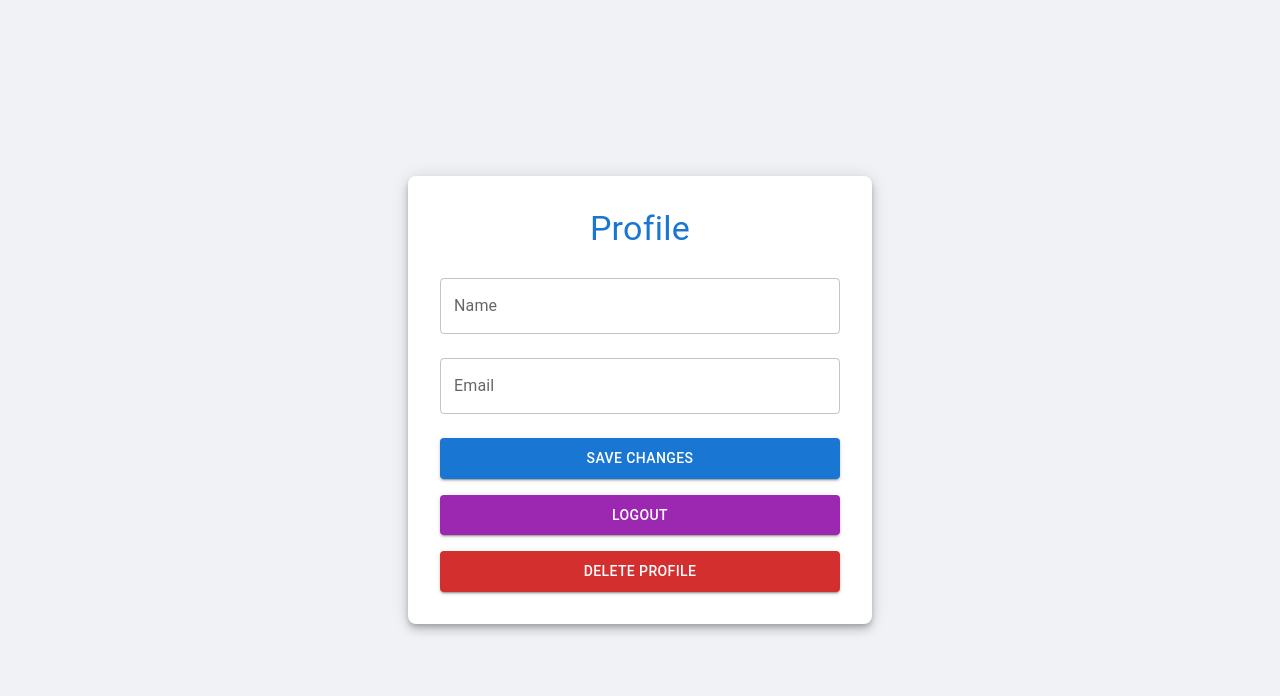
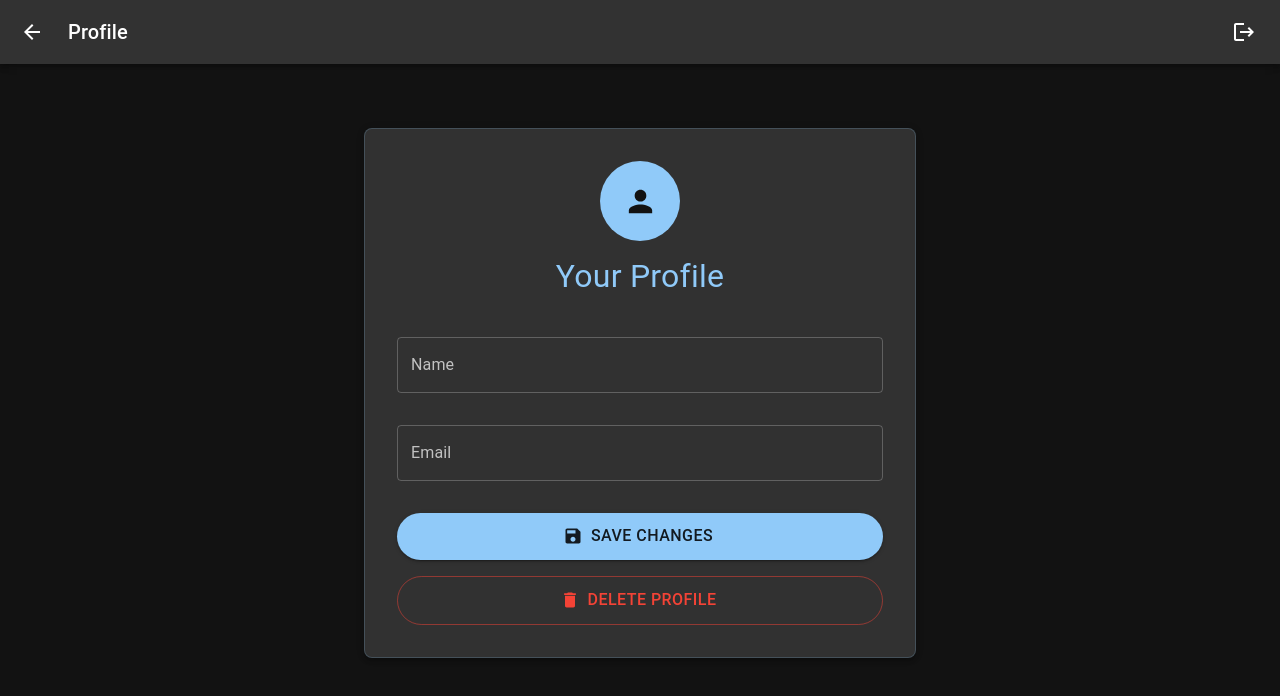
Before and after one commit to mmc03-ucb/HangSmart, a React (Create React App) app: page /profile in a window 1280 px wide. Shown: the top 696 px of the page. Built offline with nearby package versions, Linux system fonts and the light colour scheme; no server answers; the database is empty; sample sign-in values are in the browser's storage.

Commit message:
Profile page dark theme

```diff
--- a/src/components/Profile.js
+++ b/src/components/Profile.js
@@ -1,8 +1,112 @@
 import React, { useState, useEffect } from 'react';
-import { Typography, Box, Button, TextField, Paper, Dialog, DialogTitle, DialogContent, DialogActions, CircularProgress, Snackbar, Alert } from '@mui/material';
+import {
+  Typography,
+  Box,
+  Button,
+  TextField,
+  Paper,
+  Dialog,
+  DialogTitle,
+  DialogContent,
+  DialogActions,
+  CircularProgress,
+  Snackbar,
+  Alert,
+  AppBar,
+  Toolbar,
+  Container,
+  IconButton,
+  Avatar,
+  CssBaseline,
+  createTheme,
+  ThemeProvider,
+  useMediaQuery,
+  useTheme
+} from '@mui/material';
+import {
+  Save as SaveIcon,
+  Logout as LogoutIcon,
+  Delete as DeleteIcon,
+  ArrowBack as ArrowBackIcon,
+  Person as PersonIcon
+} from '@mui/icons-material';
 import { auth, db } from '../firebase/config';
 import { signOut, deleteUser, onAuthStateChanged } from 'firebase/auth';
 import { doc, getDoc, updateDoc, deleteDoc } from 'firebase/firestore';
+
+// Create a responsive dark theme
+const darkTheme = createTheme({
+  palette: {
+    mode: 'dark',
+    primary: {
+      main: '#90caf9',
+    },
+    secondary: {
+      main: '#f48fb1',
+    },
+    background: {
+      default: '#121212',
+      paper: '#1e1e1e',
+    },
+  },
+  typography: {
+    h4: {
+      fontSize: '2rem',
+      '@media (max-width:600px)': {
+        fontSize: '1.5rem',
+      },
+    },
+    h5: {
+      fontSize: '1.5rem',
+      '@media (max-width:600px)': {
+        fontSize: '1.25rem',
+      },
+    },
+    h6: {
+      fontSize: '1.25rem',
+      '@media (max-width:600px)': {
+        fontSize: '1rem',
+      },
+    },
+    body1: {
+      '@media (max-width:600px)': {
+        fontSize: '0.875rem',
+      },
+    },
+  },
+  components: {
+    MuiButton: {
+      styleOverrides: {
+        root: {
+          '@media (max-width:600px)': {
+            padding: '8px 16px',
+            fontSize: '0.875rem',
+          },
+        },
+      },
+    },
+    MuiContainer: {
+      styleOverrides: {
+        root: {
+          '@media (max-width:600px)': {
+            padding: '0 16px',
+          },
+        },
+      },
+    },
+    MuiDialog: {
+      styleOverrides: {
+        paper: {
+          '@media (max-width:600px)': {
+            margin: '16px',
+            width: 'calc(100% - 32px)',
+            maxHeight: 'calc(100% - 32px)',
+          },
+        },
+      },
+    },
+  },
+});
 
 function Profile() {
   const [name, setName] = useState('');
@@ -12,6 +116,8 @@ function Profile() {
   const [snackbarOpen, setSnackbarOpen] = useState(false);
   const [snackbarMessage, setSnackbarMessage] = useState('');
   const [snackbarSeverity, setSnackbarSeverity] = useState('success');
+  const theme = useTheme();
+  const isMobile = useMediaQuery(theme.breakpoints.down('sm'));
 
   useEffect(() => {
     const fetchUserData = async (user) => {
@@ -99,35 +205,169 @@ function Profile() {
 
   if (loading) {
     return (
-      <Box display="flex" justifyContent="center" alignItems="center" height="100vh">
-        <CircularProgress />
-        <Typography variant="h6" marginLeft={2}>Loading Profile...</Typography>
-      </Box>
+      <ThemeProvider theme={darkTheme}>
+        <CssBaseline />
+        <Box display="flex" justifyContent="center" alignItems="center" height="100vh">
+          <CircularProgress />
+          <Typography variant="h6" marginLeft={2}>Loading Profile...</Typography>
+        </Box>
+      </ThemeProvider>
     );
   }
 
   return (
-    <Box display="flex" justifyContent="center" alignItems="center" height="100vh" bgcolor="#f0f2f5">
-      <Paper elevation={6} sx={{ padding: 4, width: 400, textAlign: 'center', borderRadius: 2 }}>
-        <Typography variant="h4" color="primary" gutterBottom>Profile</Typography>
-        <TextField fullWidth margin="normal" label="Name" value={name} onChange={(e) => setName(e.target.value)} />
-        <TextField fullWidth margin="normal" label="Email" value={email} onChange={(e) => setEmail(e.target.value)} />
-        <Button fullWidth variant="contained" color="primary" onClick={handleSave} sx={{ marginTop: 2, padding: 1 }}>Save Changes</Button>
-        <Button fullWidth variant="contained" color="secondary" onClick={handleLogout} sx={{ marginTop: 2, padding: 1 }}>Logout</Button>
-        <Button fullWidth variant="contained" color="error" onClick={handleOpenDialog} sx={{ marginTop: 2, padding: 1 }}>Delete Profile</Button>
-        <Dialog open={open} onClose={handleCloseDialog}>
-          <DialogTitle>Confirm Profile Deletion</DialogTitle>
-          <DialogContent><Typography color="error">Are you sure you want to delete your profile? This action cannot be undone.</Typography></DialogContent>
-          <DialogActions>
+    <ThemeProvider theme={darkTheme}>
+      <CssBaseline />
+      <Box sx={{ flexGrow: 1, minHeight: '100vh', pb: 4 }}>
+        <AppBar position="static">
+          <Toolbar sx={{ px: { xs: 1, sm: 2, md: 3 } }}>
+            <IconButton
+              color="inherit"
+              edge="start"
+              onClick={() => window.location.href = '/landing'}
+              sx={{ mr: 2 }}
+              aria-label="Back to landing"
+            >
+              <ArrowBackIcon />
+            </IconButton>
+            <Typography variant="h6" component="div" sx={{ flexGrow: 1, fontSize: { xs: '1.1rem', sm: '1.25rem' } }}>
+              Profile
+            </Typography>
+            <IconButton
+              color="inherit"
+              onClick={handleLogout}
+              size={isMobile ? "medium" : "large"}
+              edge="end"
+              aria-label="Logout"
+            >
+              <LogoutIcon />
+            </IconButton>
+          </Toolbar>
+        </AppBar>
+
+        <Container maxWidth="sm" sx={{ mt: { xs: 4, sm: 6, md: 8 }, mb: { xs: 2, sm: 3, md: 4 } }}>
+          <Paper
+            elevation={3}
+            sx={{
+              p: { xs: 2, sm: 3, md: 4 },
+              borderRadius: 2,
+              display: 'flex',
+              flexDirection: 'column',
+              alignItems: 'center',
+              border: '1px solid rgba(144, 202, 249, 0.2)'
+            }}
+          >
+            <Avatar
+              sx={{
+                width: { xs: 60, sm: 80 },
+                height: { xs: 60, sm: 80 },
+                bgcolor: 'primary.main',
+                mb: 2
+              }}
+            >
+              <PersonIcon fontSize="large" />
+            </Avatar>
+
+            <Typography
+              variant="h4"
+              align="center"
+              color="primary"
+              gutterBottom
+              sx={{ mb: { xs: 2, sm: 3 } }}
+            >
+              Your Profile
+            </Typography>
+
+            <TextField
+              fullWidth
+              margin="normal"
+              label="Name"
+              value={name}
+              onChange={(e) => setName(e.target.value)}
+              variant="outlined"
+              sx={{ mb: 2 }}
+            />
+
+            <TextField
+              fullWidth
+              margin="normal"
+              label="Email"
+              value={email}
+              onChange={(e) => setEmail(e.target.value)}
+              variant="outlined"
+              sx={{ mb: 3 }}
+            />
+
+            <Button
+              fullWidth
+              variant="contained"
+              color="primary"
+              onClick={handleSave}
+              startIcon={<SaveIcon />}
+              sx={{
+                mt: 1,
+                py: { xs: 1, sm: 1.2 },
+                borderRadius: '28px',
+                fontSize: { xs: '0.9rem', sm: '1rem' }
+              }}
+            >
+              Save Changes
+            </Button>
+
+            <Button
+              fullWidth
+              variant="outlined"
+              color="error"
+              onClick={handleOpenDialog}
+              startIcon={<DeleteIcon />}
+              sx={{
+                mt: 2,
+                py: { xs: 1, sm: 1.2 },
+                borderRadius: '28px',
+                fontSize: { xs: '0.9rem', sm: '1rem' }
+              }}
+            >
+              Delete Profile
+            </Button>
+          </Paper>
+        </Container>
+
+        <Dialog
+          open={open}
+          onClose={handleCloseDialog}
+          maxWidth="sm"
+          fullWidth
+          fullScreen={isMobile}
+        >
+          <DialogTitle sx={{ pt: { xs: 2, sm: 3 } }}>Confirm Profile Deletion</DialogTitle>
+          <DialogContent sx={{ px: { xs: 2, sm: 3 } }}>
+            <Typography color="error">
+              Are you sure you want to delete your profile? This action cannot be undone.
+            </Typography>
+          </DialogContent>
+          <DialogActions sx={{ px: { xs: 2, sm: 3 }, pb: { xs: 2, sm: 3 } }}>
             <Button onClick={handleCloseDialog} color="primary">Cancel</Button>
-            <Button onClick={handleConfirmDelete} color="error">Delete</Button>
+            <Button onClick={handleConfirmDelete} color="error" variant="contained">Delete</Button>
           </DialogActions>
         </Dialog>
-        <Snackbar open={snackbarOpen} autoHideDuration={3000} onClose={handleSnackbarClose} anchorOrigin={{ vertical: 'bottom', horizontal: 'center' }}>
-          <Alert onClose={handleSnackbarClose} severity={snackbarSeverity} sx={{ width: '100%' }}>{snackbarMessage}</Alert>
+
+        <Snackbar
+          open={snackbarOpen}
+          autoHideDuration={3000}
+          onClose={handleSnackbarClose}
+          anchorOrigin={{ vertical: 'bottom', horizontal: 'center' }}
+        >
+          <Alert
+            onClose={handleSnackbarClose}
+            severity={snackbarSeverity}
+            variant="filled"
+            sx={{ width: '100%' }}
+          >
+            {snackbarMessage}
+          </Alert>
         </Snackbar>
-      </Paper>
-    </Box>
+      </Box>
+    </ThemeProvider>
   );
 }
 
```
